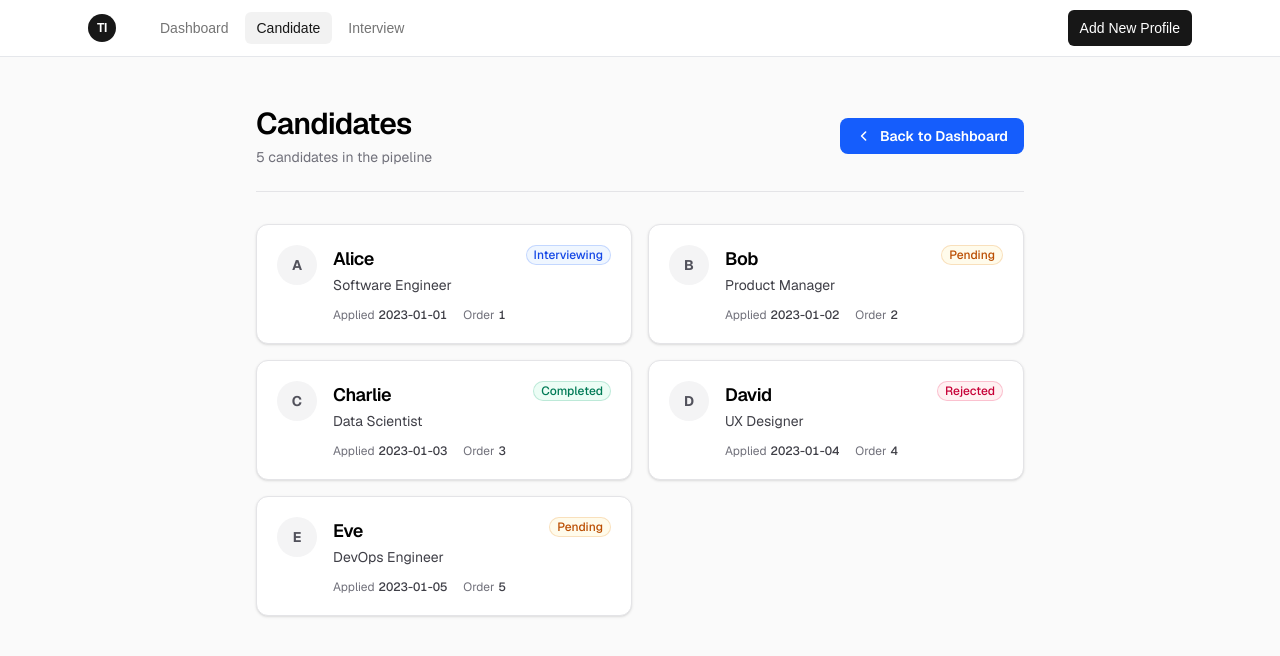
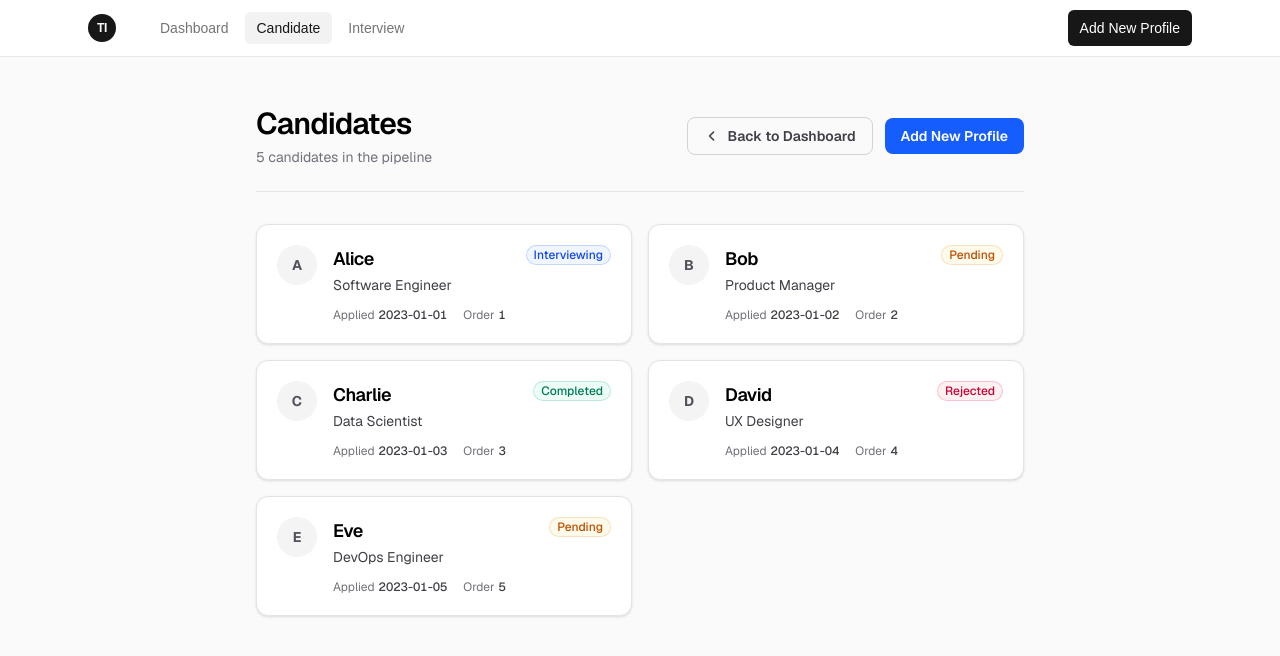
Before and after one commit to Tinnapat1406/track-interview, a Next.js app: page /candidate in a window 1280 px wide. Shown: the top 656 px of the page. Built offline with nearby package versions, Linux system fonts and the light colour scheme.

Commit message:
add to page

```diff
--- a/app/candidate/page.tsx
+++ b/app/candidate/page.tsx
@@ -19,9 +19,10 @@ export default async function Candidates() {
                         </p>
                     </div>
 
+                    <div className="flex items-center gap-3">
                         <Link
                             href="/dashboard"
-                        className="inline-flex items-center gap-2 rounded-lg bg-blue-600 px-4 py-2 text-sm font-semibold text-white transition-colors hover:bg-blue-700"
+                            className="inline-flex items-center gap-2 rounded-lg border border-zinc-300 px-4 py-2 text-sm font-semibold text-zinc-700 transition-colors hover:bg-zinc-100 dark:border-zinc-700 dark:text-zinc-200 dark:hover:bg-zinc-800"
                         >
                             <svg
                                 className="h-4 w-4"
@@ -35,6 +36,14 @@ export default async function Candidates() {
                             </svg>
                             Back to Dashboard
                         </Link>
+
+                        <Link
+                            href="/candidate/new"
+                            className="inline-flex items-center gap-2 rounded-lg bg-blue-600 px-4 py-2 text-sm font-semibold text-white transition-colors hover:bg-blue-700"
+                        >
+                            Add New Profile
+                        </Link>
+                    </div>
                 </div>
 
                 <ul className="mt-8 grid grid-cols-1 gap-4 md:grid-cols-2">
--- a/app/dashboard/page.tsx
+++ b/app/dashboard/page.tsx
@@ -1,11 +1,11 @@
 import Image from "next/image";
 import Link from "next/link";
 import Candidate from "../../component/candidate";
-import candidateData from "../candidate/data.json";
+import { getCandidates } from "../candidate/candidates";
 
 
-export default function Home() {
-  const candidates = candidateData?.candidates ?? [];
+export default async function Home() {
+  const candidates = await getCandidates();
 
   const countBy = (status: string) =>
     candidates.filter((c) => c.status === status).length;
```
Lines whose indentation alone changed are shown as unchanged.
